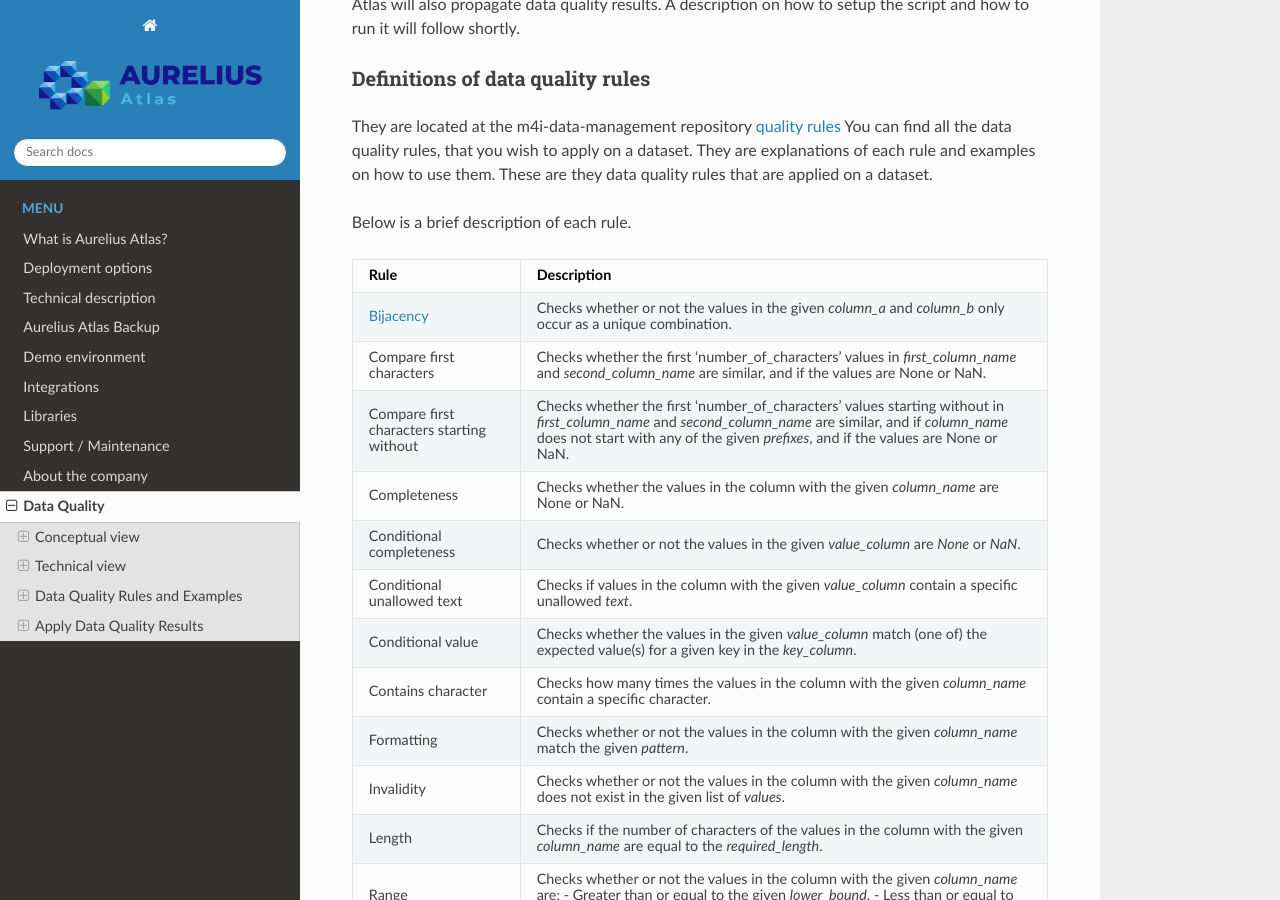
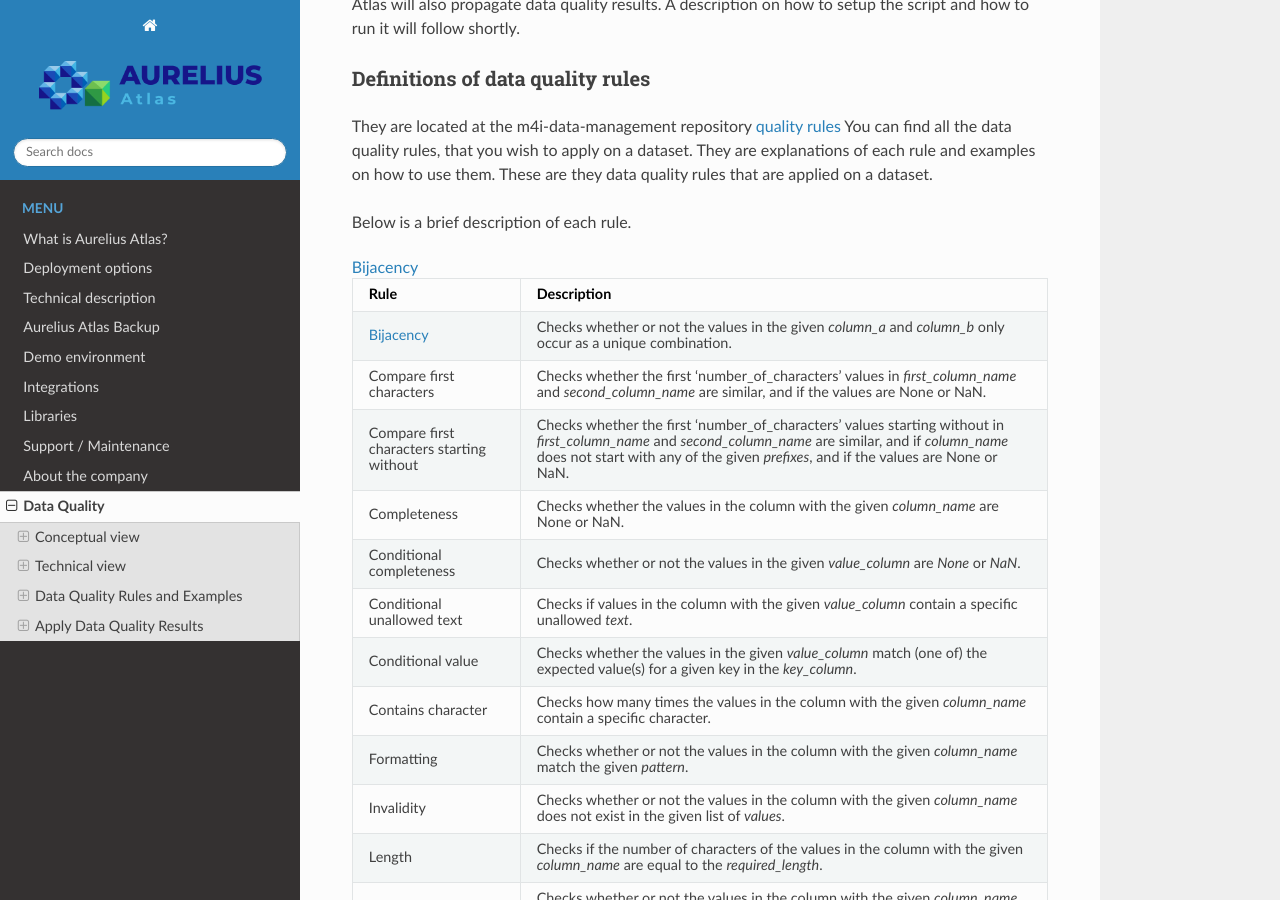
Before and after one commit to aureliusenterprise/doc_technical_manual, a Sphinx documentation site: the page built from DOc/docs/source/Options/data_quality.rst, in a window 1280 px wide and 900 px high, scrolled down 4271 px. Built offline with Sphinx 7.4.7 and the Read the Docs theme 2.0.0, drawn with Linux system fonts in a browser that asks for light colours; pages that are not in the unit, such as notebooks, are missing from menus.

Commit message:
Update data_quality.rst

```diff
--- a/DOc/docs/source/Options/data_quality.rst
+++ b/DOc/docs/source/Options/data_quality.rst
@@ -221,7 +221,7 @@ Below is a brief description of each rule.
 
 .. raw:: html
 
-    <a href="https://gitlab.com/m4i/m4i-data-management/-/tree/Athanasios/m4i_data_management/core/quality/rules/bijacency" style="display: none">Bijacency</a>
+    <a href="https://gitlab.com/m4i/m4i-data-management/-/tree/Athanasios/m4i_data_management/core/quality/rules/bijacency">Bijacency</a>
 
 
 +----------------------------+-----------------------------------------------------------------+
```
